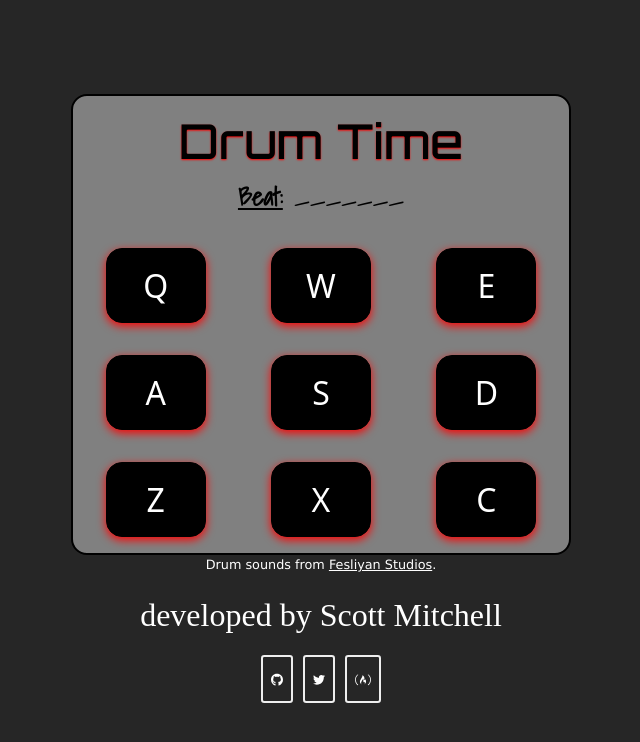
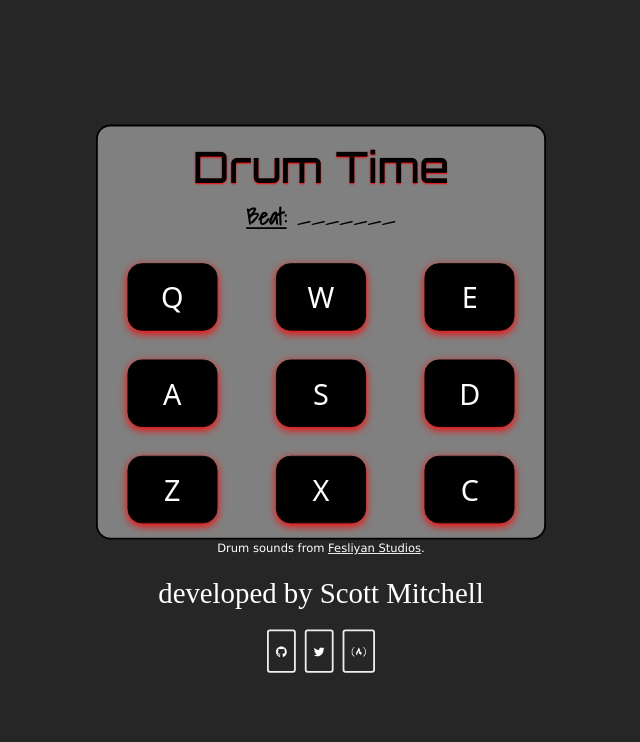
Before and after one commit to scott-a-m/drum-time, a React (Vite) app: page / in a window 1280 px wide. Shown: the top 742 px of the page, without its empty margins (319-959 px from the left). Built offline with nearby package versions, Linux system fonts and the light colour scheme; a web font is replaced by a local one.

Commit message:
minor change

```diff
--- a/src/App.css
+++ b/src/App.css
@@ -13,6 +13,7 @@
   justify-content: center;
   align-items: center;
   height: 100vh;
+  transform: scale(0.9);
 }
 
 #drum-machine {
```
